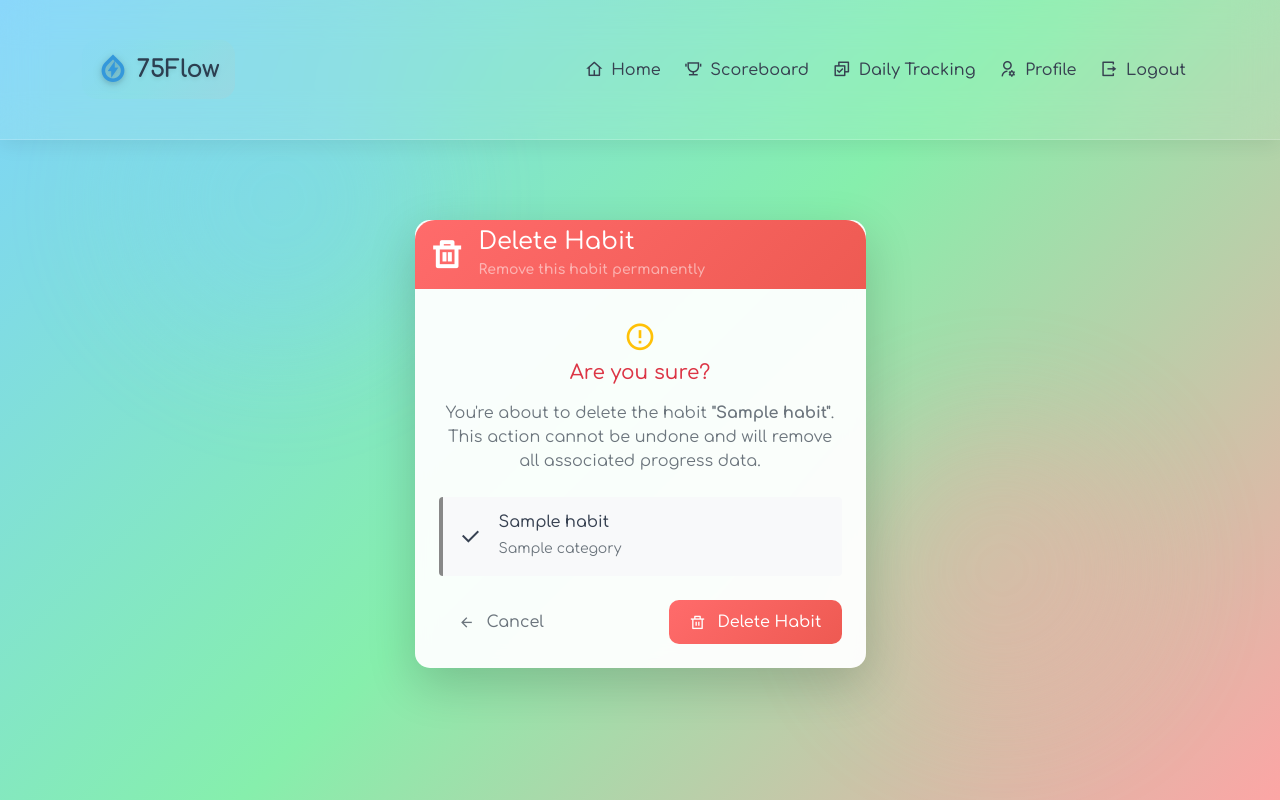
After one commit to Shruti165/75flow, a Django app: page /habit/delete/1/ in a window 1280 px wide. The commit adds this page. Run offline with Django 5.2, Linux system fonts and the light colour scheme; a user stored in the database is signed in; tables that the repository leaves empty hold one stand-in row (values such as "Sample post").

Commit message:
Add edit and delete buttons to habit cards in Challenge Dashboard

```diff
--- a/habits/urls.py
+++ b/habits/urls.py
@@ -11,6 +11,8 @@ urlpatterns = [
     path('toggle-habit/<int:habit_id>/', views.toggle_habit, name='toggle_habit'),
     path('category/create/', views.create_category, name='create_category'),
     path('habit/create/', views.create_habit, name='create_habit'),
+    path('habit/edit/<int:habit_id>/', views.edit_habit, name='edit_habit'),
+    path('habit/delete/<int:habit_id>/', views.delete_habit, name='delete_habit'),
     path('profile/', views.profile, name='profile'),
     path('logout/', views.logout_view, name='logout'),
 ]
--- a/habits/views.py
+++ b/habits/views.py
@@ -567,21 +567,59 @@ def create_category(request):
 def create_habit(request):
     """Create a new habit"""
     if request.method == 'POST':
-        form = HabitForm(request.POST, user=request.user)
+        form = HabitForm(request.POST)
         if form.is_valid():
             habit = form.save(commit=False)
             habit.user = request.user
             habit.save()
-            messages.success(request, f'Habit "{habit.name}" created successfully!')
+            messages.success(request, '✅ Habit created successfully!')
             return redirect('habits:home')
     else:
-        form = HabitForm(user=request.user)
+        form = HabitForm()
 
     context = {
         'form': form,
-        'title': 'Create Habit'
+        'user': request.user
     }
-    return render(request, 'habits/habit_form.html', context)
+    return render(request, 'habits/create_habit.html', context)
+
+@login_required
+def edit_habit(request, habit_id):
+    """Edit an existing habit"""
+    habit = get_object_or_404(Habit, id=habit_id, user=request.user)
+
+    if request.method == 'POST':
+        form = HabitForm(request.POST, instance=habit)
+        if form.is_valid():
+            form.save()
+            messages.success(request, '✅ Habit updated successfully!')
+            return redirect('habits:home')
+    else:
+        form = HabitForm(instance=habit)
+
+    context = {
+        'form': form,
+        'habit': habit,
+        'user': request.user
+    }
+    return render(request, 'habits/edit_habit.html', context)
+
+@login_required
+def delete_habit(request, habit_id):
+    """Delete a habit"""
+    habit = get_object_or_404(Habit, id=habit_id, user=request.user)
+
+    if request.method == 'POST':
+        habit_name = habit.name
+        habit.delete()
+        messages.success(request, f'✅ Habit "{habit_name}" deleted successfully!')
+        return redirect('habits:home')
+
+    context = {
+        'habit': habit,
+        'user': request.user
+    }
+    return render(request, 'habits/delete_habit.html', context)
 
 @login_required
 def admin_habit_manager(request):
--- /dev/null
+++ b/templates/habits/delete_habit.html
@@ -0,0 +1,106 @@
+{% extends 'base.html' %}
+{% block content %}
+
+<div class="container mt-5">
+    <div class="row justify-content-center">
+        <div class="col-md-6 col-lg-5">
+            <div class="card shadow-lg border-0">
+                <div class="card-header bg-gradient-danger text-white">
+                    <div class="d-flex align-items-center">
+                        <i class="ri-delete-bin-line me-3 icon-large"></i>
+                        <div>
+                            <h4 class="mb-0">Delete Habit</h4>
+                            <small class="text-white-50">Remove this habit permanently</small>
+                        </div>
+                    </div>
+                </div>
+                <div class="card-body p-4 text-center">
+                    <div class="mb-4">
+                        <i class="ri-error-warning-line text-warning icon-large mb-3"></i>
+                        <h5 class="text-danger mb-3">Are you sure?</h5>
+                        <p class="text-muted mb-4">
+                            You're about to delete the habit <strong>"{{ habit.name }}"</strong>.
+                            This action cannot be undone and will remove all associated progress data.
+                        </p>
+                    </div>
+
+                    <div class="habit-preview mb-4 p-3 bg-light rounded">
+                        <div class="d-flex align-items-center">
+                            <div class="me-3">
+                                {% if "Swim" in habit.name %}<i class="ri-swimming-line icon-medium"></i>
+                                {% elif "Run" in habit.name %}<i class="ri-run-line icon-medium"></i>
+                                {% elif "Dance" in habit.name %}<i class="ri-dance-line icon-medium"></i>
+                                {% elif "Yoga" in habit.name %}<i class="ri-mental-health-line icon-medium"></i>
+                                {% elif "Gym" in habit.name %}<i class="ri-heart-pulse-line icon-medium"></i>
+                                {% elif "Walk" in habit.name %}<i class="ri-walk-line icon-medium"></i>
+                                {% elif "Drink" in habit.name %}<i class="ri-cup-line icon-medium"></i>
+                                {% elif "Water" in habit.name %}<i class="ri-water-flash-line icon-medium"></i>
+                                {% elif "Meditate" in habit.name %}<i class="ri-mental-health-line icon-medium"></i>
+                                {% elif "Read" in habit.name %}<i class="ri-book-line icon-medium"></i>
+                                {% else %}<i class="ri-check-line icon-medium"></i>{% endif %}
+                            </div>
+                            <div class="text-start">
+                                <h6 class="mb-1">{{ habit.name }}</h6>
+                                <small class="text-muted">{{ habit.category.name }}</small>
+                            </div>
+                        </div>
+                    </div>
+
+                    <form method="post">
+                        {% csrf_token %}
+                        <div class="d-flex justify-content-between">
+                            <a href="{% url 'habits:home' %}" class="btn btn-outline-secondary">
+                                <i class="ri-arrow-left-line me-1"></i>Cancel
+                            </a>
+                            <button type="submit" class="btn btn-danger">
+                                <i class="ri-delete-bin-line me-1"></i>Delete Habit
+                            </button>
+                        </div>
+                    </form>
+                </div>
+            </div>
+        </div>
+    </div>
+</div>
+
+<style>
+    .bg-gradient-danger {
+        background: linear-gradient(135deg, #ff6b6b 0%, #ee5a52 100%);
+    }
+
+    .icon-large {
+        font-size: 2rem;
+    }
+
+    .icon-medium {
+        font-size: 1.5rem;
+    }
+
+    .btn {
+        border-radius: 10px;
+        padding: 10px 20px;
+        font-weight: 500;
+        transition: all 0.3s ease;
+    }
+
+    .btn-danger {
+        background: linear-gradient(135deg, #ff6b6b 0%, #ee5a52 100%);
+        border: none;
+    }
+
+    .btn-danger:hover {
+        transform: translateY(-2px);
+        box-shadow: 0 5px 15px rgba(255, 107, 107, 0.4);
+    }
+
+    .card {
+        border-radius: 15px;
+        overflow: hidden;
+    }
+
+    .habit-preview {
+        border-left: 4px solid {{ habit.category.color }};
+    }
+</style>
+
+{% endblock %}
```
Also changed, not shown: templates/habits/edit_habit.html (added, +127 -0 lines), templates/habits/home.html (+42 -3 lines).
